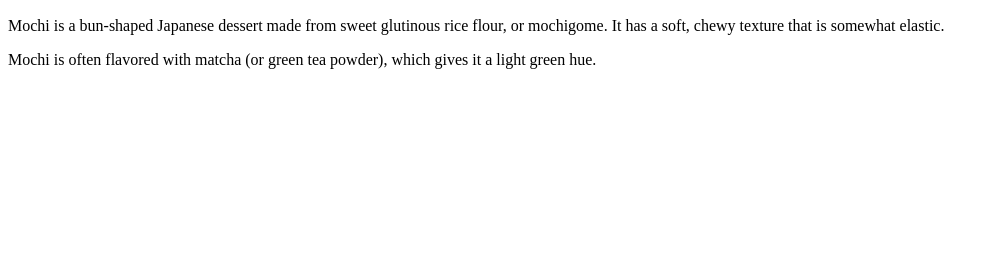
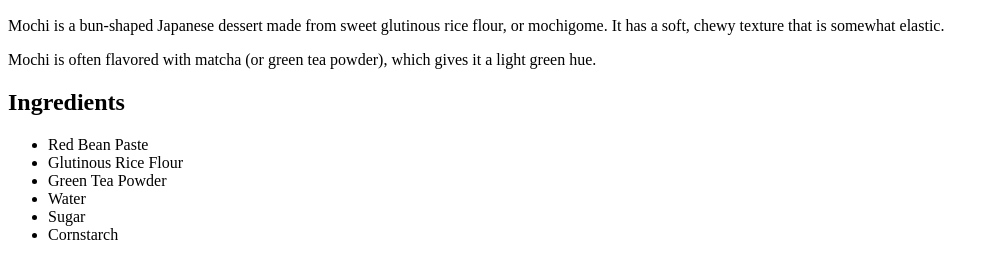
Before and after one commit to YackMoon/odin-recipes, a plain HTML site: page recipes/mochi.html in a window 1280 px wide. Shown: the part 434-712 px from the top of the page, without its empty margins (0-995 px from the left). Drawn offline with Linux system fonts and the light colour scheme.

Commit message:
Add mochi ingredients

```diff
--- a/recipes/mochi.html
+++ b/recipes/mochi.html
@@ -9,6 +9,14 @@
         <h2>Description</h2>
         <p>Mochi is a bun-shaped Japanese dessert made from sweet glutinous rice flour, or mochigome. It has a soft, chewy texture that is somewhat elastic. </p>
         <p>Mochi is often flavored with matcha (or green tea powder), which gives it a light green hue.</p>
-
+        <h2>Ingredients</h2>
+        <ul>
+            <li>Red Bean Paste</li>
+            <li>Glutinous Rice Flour</li>
+            <li>Green Tea Powder</li>
+            <li>Water</li>
+            <li>Sugar</li>
+            <li>Cornstarch</li>
+        </ul>
     </body>
 </html>
```
